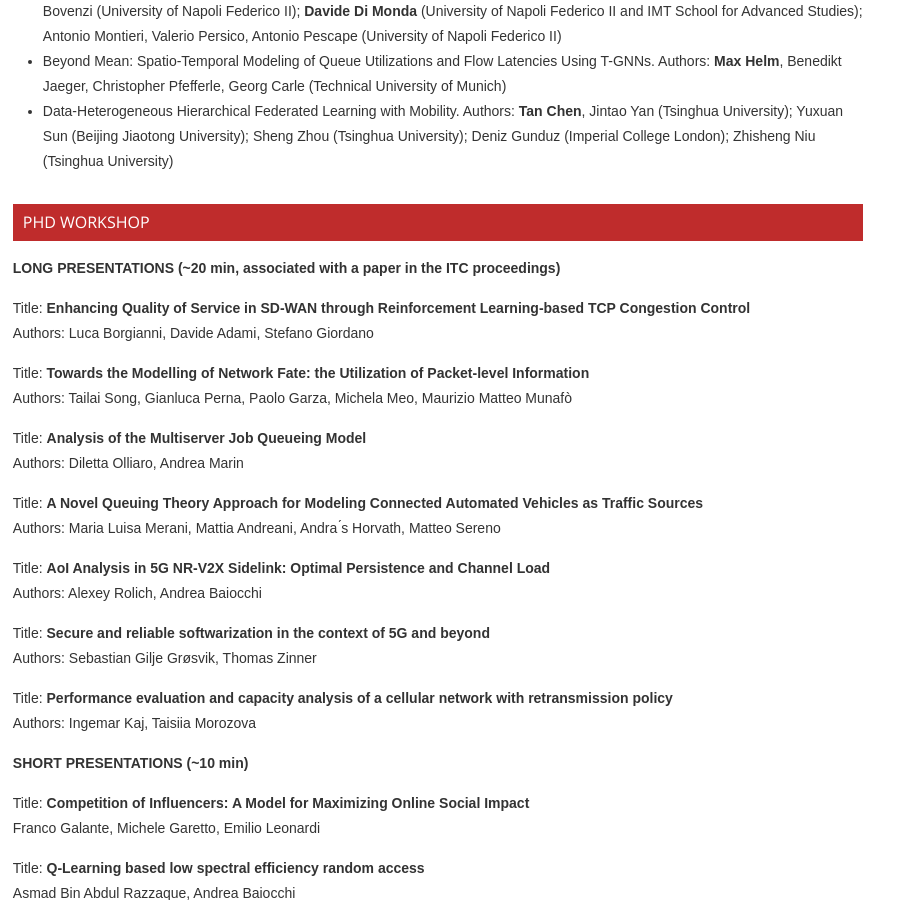
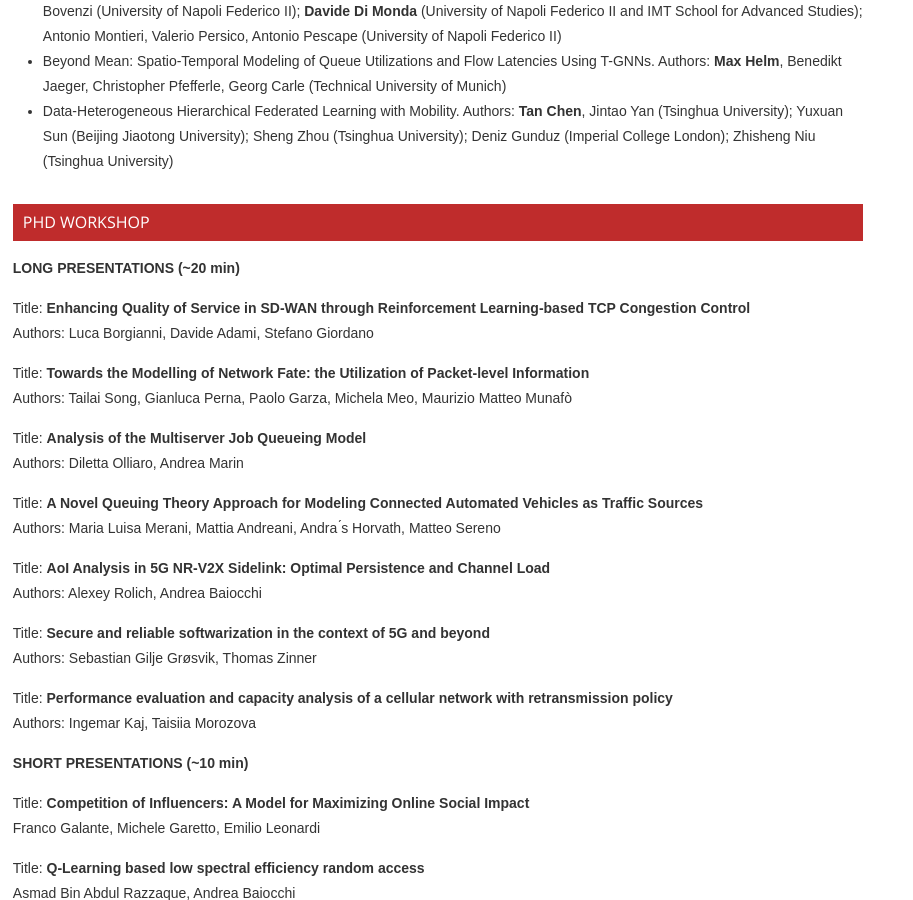
Before and after one commit to ohohlfeld/itc35, a Jekyll site: the page built from program.md, in a window 1280 px wide and 900 px high, scrolled down 4178 px. Shown: the whole window, without its empty margins (0-913 px from the left). Built offline with Jekyll 4.4.1, drawn with Linux system fonts in a browser that asks for light colours.

Commit message:
Update program.md

```diff
--- a/program.md
+++ b/program.md
@@ -228,7 +228,7 @@ Session chair: **Greta Vallero**
   - Data-Heterogeneous Hierarchical Federated Learning with Mobility. Authors: **Tan Chen**, Jintao Yan (Tsinghua University); Yuxuan Sun (Beijing Jiaotong University); Sheng Zhou (Tsinghua University); Deniz Gunduz (Imperial College London); Zhisheng Niu (Tsinghua University)
 
 ## PHD WORKSHOP
-**LONG PRESENTATIONS (~20 min, associated with a paper in the ITC proceedings)**
+**LONG PRESENTATIONS (~20 min)**
 
 Title: **Enhancing Quality of Service in SD-WAN through Reinforcement Learning-based TCP Congestion Control**<br>
 Authors: Luca Borgianni, Davide Adami, Stefano Giordano
```
